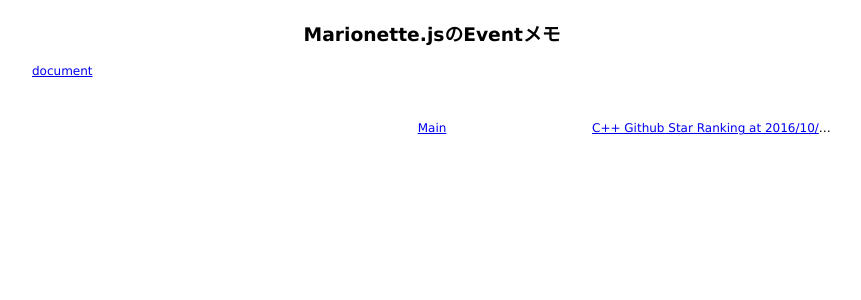
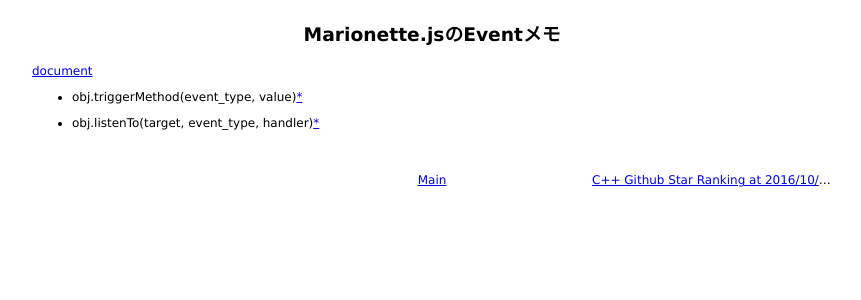
Before and after one commit to 38elements/38elements.github.com, a Jekyll site: the page built from _posts/2016-10-22-marionettejs-event.md, in a window 1280 px wide. Shown: the top 300 px of the page, without its empty margins (208-1069 px from the left). Built offline with Jekyll 4.4.1, drawn with Linux system fonts in a browser that asks for light colours.

Commit message:
Update 2016-10-22-marionettejs-event.md

```diff
--- a/_posts/2016-10-22-marionettejs-event.md
+++ b/_posts/2016-10-22-marionettejs-event.md
@@ -3,3 +3,7 @@ layout: posts
 title: Marionette.jsのEventメモ
 ---
 [document](http://marionettejs.com/docs/master/events.html)
+
+* obj.triggerMethod(event_type, value)[\*](http://marionettejs.com/docs/master/events.html#view-triggermethod)
+
+* obj.listenTo(target, event_type, handler)[\*](http://marionettejs.com/docs/master/events.html#listening-to-events)
```
